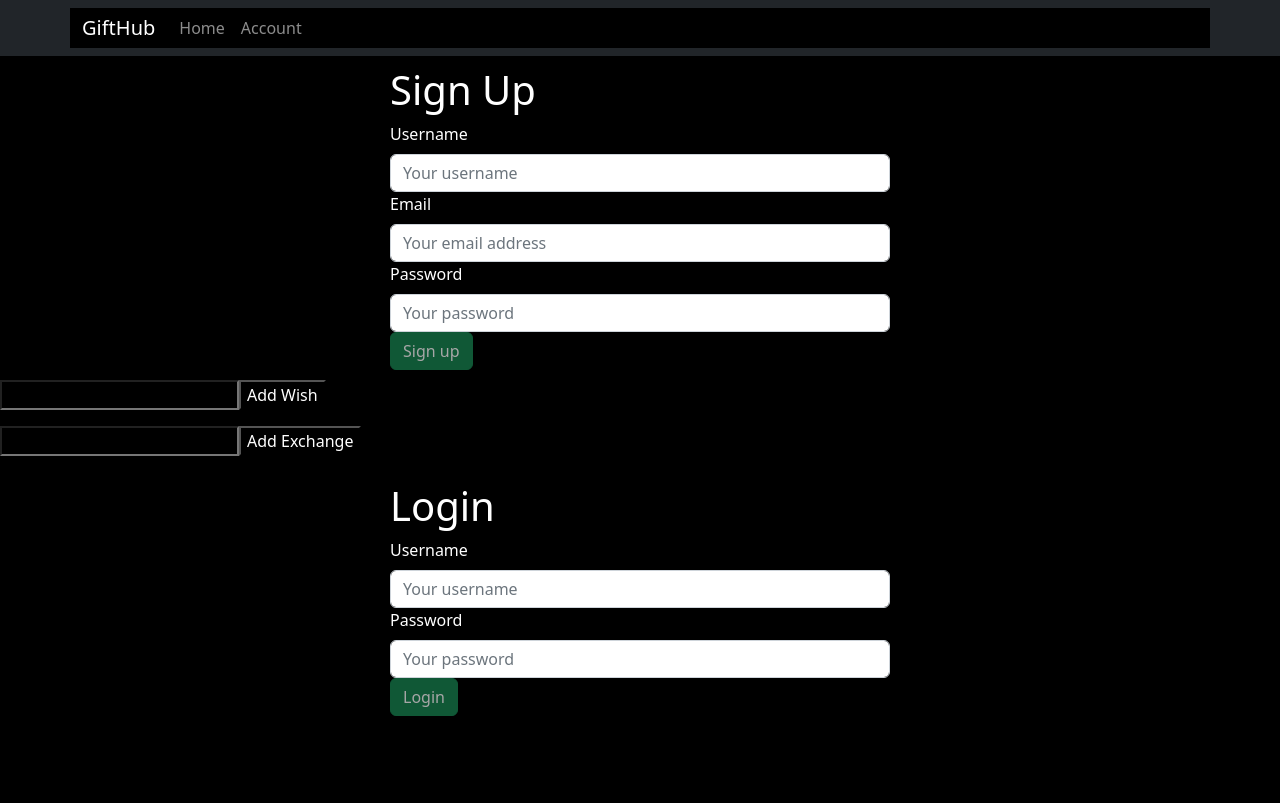
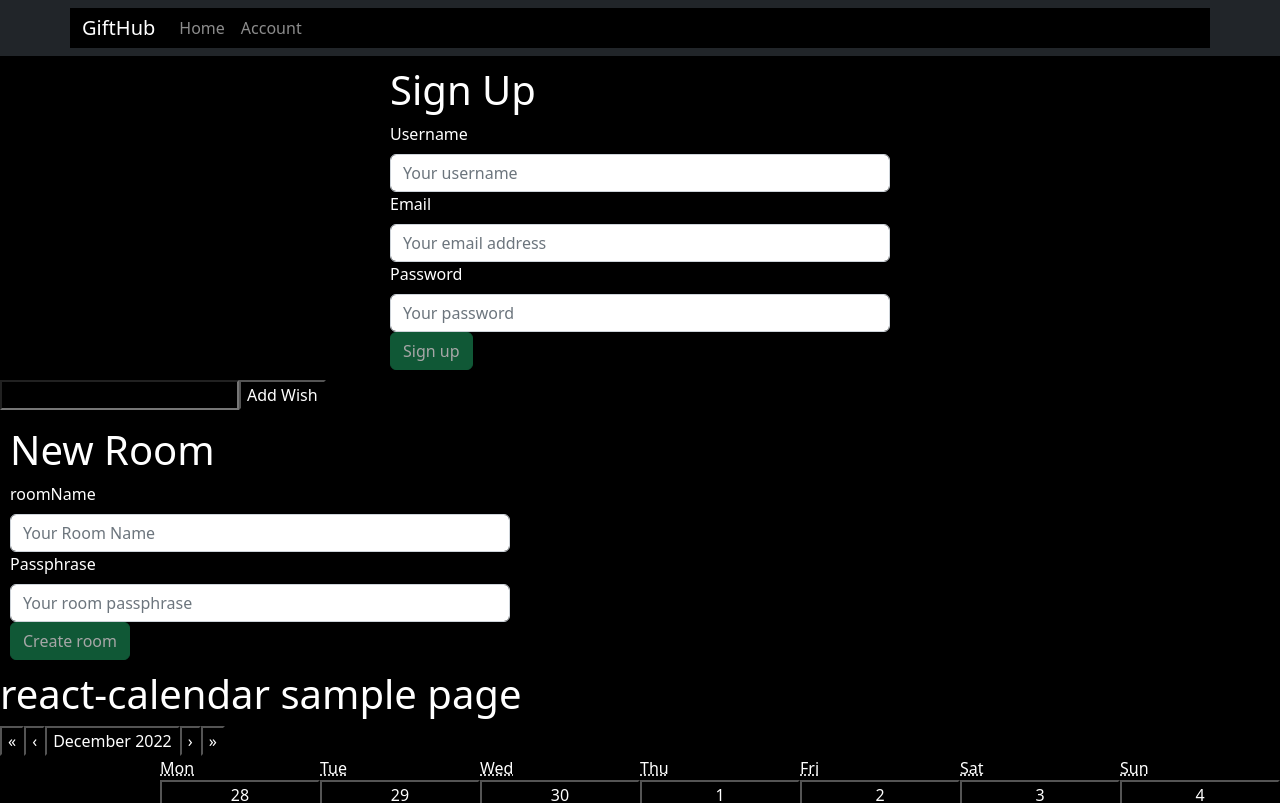
Before and after one commit to aumcintyre/GiftHub, a React (Create React App) app in the folder client/: page / in a window 1280 px wide. Shown: the top 803 px of the page. Built offline with nearby package versions, Linux system fonts and the light colour scheme.

Commit message:
AddExchange is live

```diff
--- a/client/src/App.js
+++ b/client/src/App.js
@@ -18,6 +18,7 @@ import LoginForm from "./Components/LoginForm";
 import Navbar from './Components/Navbar';
 import CreateWishlist from './Components/CreateWishlist';
 import CreateExchange from './Components/CreateExchange';
+import ExchangeCalendar from './Components/Calender';
 
 
 
@@ -53,8 +54,9 @@ function App() {
       <SignupForm />
       <CreateWishlist/>
       <CreateExchange />
+      <ExchangeCalendar />
       <LoginForm />
-      {/* <LoginForm /> */}
+
     </ApolloProvider>
   );
 }
--- a/client/src/Components/Calender.js
+++ b/client/src/Components/Calender.js
@@ -1,7 +1,7 @@
 import React, { useState } from 'react';
 import Calendar from 'react-calendar';
 
-function MyApp() {
+function ExchangeCalendar() {
   const [value, onChange] = useState(new Date());
 
   return (
@@ -17,3 +17,5 @@ function MyApp() {
     </div>
   );
 }
+
+export default ExchangeCalendar;
--- a/client/src/Components/CreateExchange.js
+++ b/client/src/Components/CreateExchange.js
@@ -1,57 +1,89 @@
-import React from 'react';
+import React, { useState } from 'react';
+import { Form, Button, Alert } from 'react-bootstrap/';
 import { useMutation } from "@apollo/client";
 import { ADD_EXCHANGE } from '../utils/mutations';
 
-class ExchangeCreator extends React.Component {
-    constructor(props) {
-        super(props);
-        this.state = {
-            inputValue: '',
-            items: [],
-        };
-    }
+const ExchangeCreator = () => {
+    const [exchangeData, setExchangeData] = useState({ roomName: '', passphrase: '' });
 
-    handleInputChange = (event) => {
-        this.setState({ inputValue: event.target.value });
-    }
+    const [addExchange, { error }] = useMutation(ADD_EXCHANGE);
+    const [showAlert, setShowAlert] = useState(false);
+    const handleInputChange = (event) => {
+        const { name, value } = event.target;
+        setExchangeData({ ...exchangeData, [name]: value });
+    };
 
-    handleButtonClick = (e) => {
+    const handleButtonClick = async (e) => {
         e.preventDefault();
 
-        const newExchange = [...this.state.items,
-        this.state.inputValue];
-        console.log(newExchange);
-        this.setState({ items: newExchange, inputValue: ''});
+        // const newExchange = [...exchangeData];
+        // console.log(newExchange);
+
+        try {
+            console.log("TRYING!!!!!");
+            const { data } = await addExchange({
+                variables: { ...exchangeData }
+            });
+            console.log('data::::', data)
+
+        } catch (err) {
+            console.error(err);
+            setShowAlert(true);
+        }
+
+        setExchangeData({
+            roomName: '',
+            passphrase: '',
+        });
     }
-
-    // handleRemoveClick = (index) => {
-    //     const newWishes = [...this.state.items]
-    //     newWishes.splice(index, 1)
-    //     this.setState({ items: newWishes })
-    // }
 
 
 
-    render() {
     return (
     <>
-    <div>
-        <input value={this.state.inputValue} onChange=
-        {this.handleInputChange} />
+        <div className='landing-page'>
+            <Form onSubmit={handleButtonClick}>
+                        {/* show alert if server response is bad */}
+                        <Alert dismissible onClose={() => setShowAlert(false)} show={showAlert} variant='danger'>
+                            Something went wrong with your new exchange!
+                        </Alert>
+                        <h1> New Room </h1>
+                        <Form.Group>
+                            <Form.Label htmlFor='roomName'>roomName</Form.Label>
+                            <Form.Control
+                                type='text'
+                                placeholder='Your Room Name'
+                                name='roomName'
+                                onChange={handleInputChange}
+                                value={exchangeData.roomName}
+                                required
+                            />
+                            <Form.Control.Feedback type='invalid'>Room Name is required!</Form.Control.Feedback>
+                        </Form.Group>
 
-        <button onClick={this.handleButtonClick}>Add Exchange </button>
-        <ul>
-        {this.state.items.map((item, index) => (
-            <li key={item}>{item}
-            {/* <button onClick={() = >
-            this.handleRemoveClick(index)}>DESTROY</button> */}
-            </li>
-        ))}
-        </ul>
-    </div>
+                        <Form.Group>
+                            <Form.Label htmlFor='passphrase'>Passphrase</Form.Label>
+                            <Form.Control
+                                type='passphrase'
+                                placeholder='Your room passphrase'
+                                name='passphrase'
+                                onChange={handleInputChange}
+                                value={exchangeData.passphrase}
+                                required
+                            />
+                            <Form.Control.Feedback type='invalid'>Passphrase is required!</Form.Control.Feedback>
+                        </Form.Group>
+                        <Button
+                            disabled={!(exchangeData.roomName && exchangeData.passphrase)}
+                            type='submit'
+                            variant='success'>
+                            Create room
+                        </Button>
+                    </Form>
+        </div>
     </>
 
     );
-    }
-}
+
+};
 export default ExchangeCreator;
--- a/client/src/Components/LoginForm.js
+++ b/client/src/Components/LoginForm.js
@@ -48,7 +48,7 @@ const LoginForm = () => {
 
         setUserFormData({
             username: '',
-            // email: '',
+            email: '',
             password: '',
         });
     };
--- a/client/src/Components/SignupForm.js
+++ b/client/src/Components/SignupForm.js
@@ -39,7 +39,8 @@ const SignupForm = () => {
                 variables: { ...userFormData }
             });
             console.log('data::::', data)
-            console.log("TOKEN IS BREAKING IT");
+            // console.log("TOKEN IS BREAKING IT");
+            console.log("Token::::", data.addUser.token)
 
             // const token = mutationResponse.data.addUser.token;
             // Auth.login(token);
--- a/client/src/utils/mutations.js
+++ b/client/src/utils/mutations.js
@@ -38,7 +38,7 @@ mutation loginUser(
 `;
 
 export const ADD_EXCHANGE = gql`
-    mutation AddExchange(
+    mutation addExchange(
         $roomName: String!
         $passphrase: String!
         ) {
```
Also changed, not shown: client/src/Components/GiftGallery.js (added).
